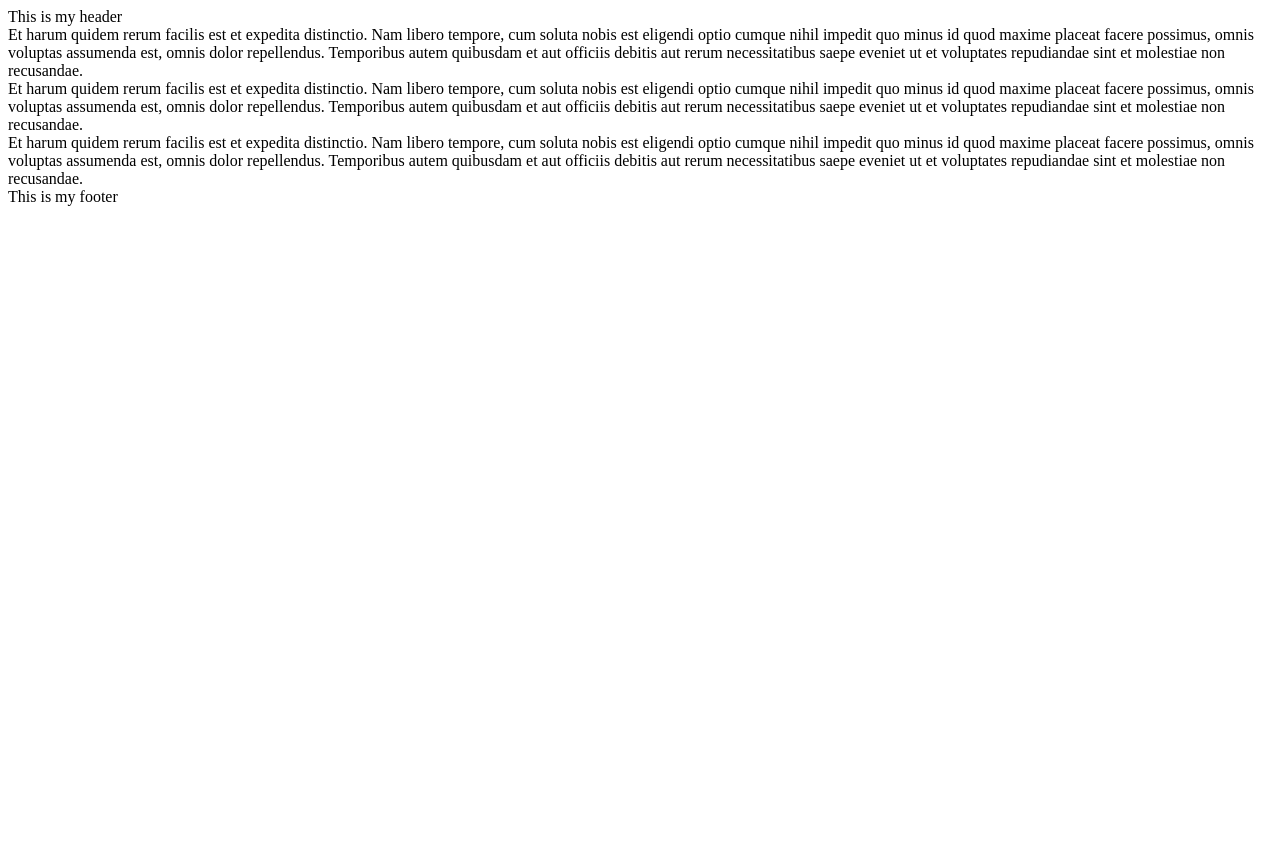
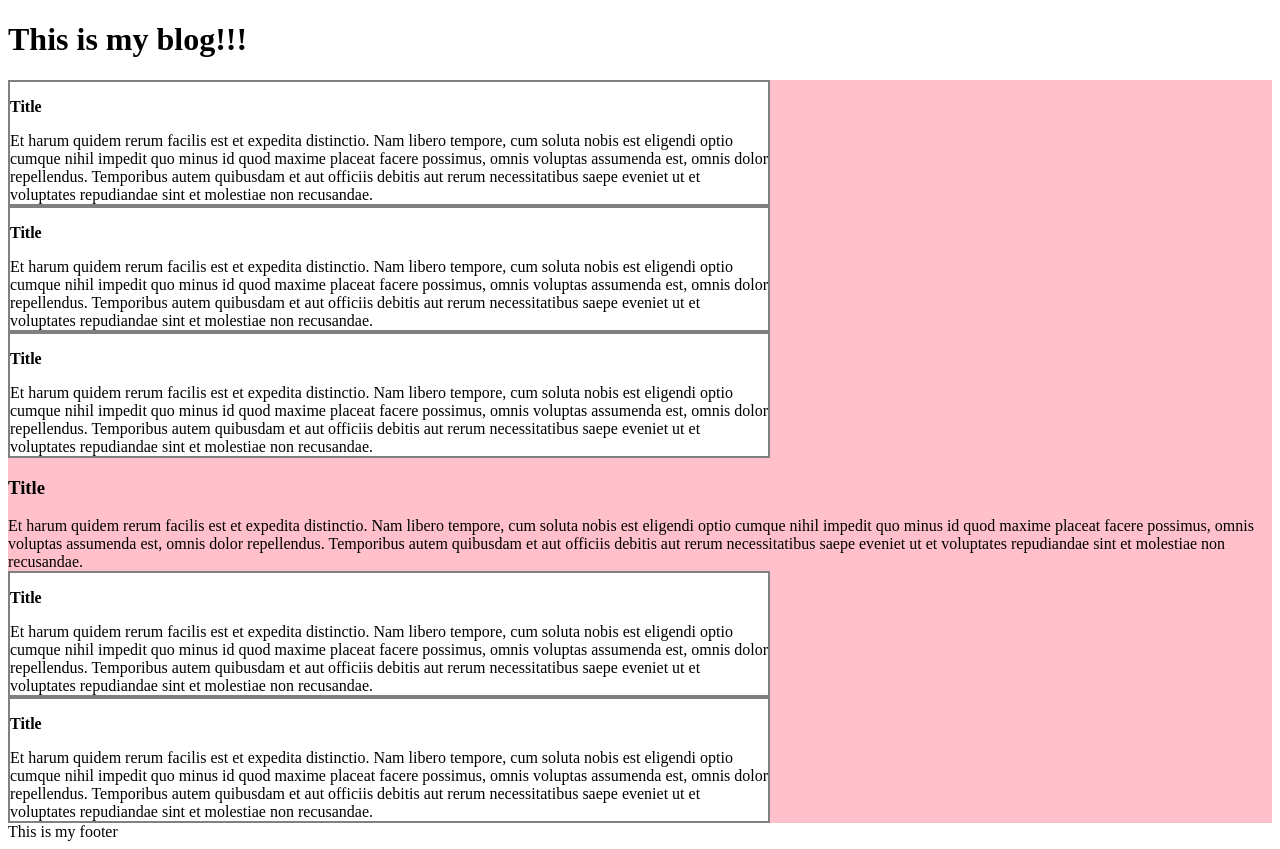
Before and after one commit to ajohnson1070/ACA_web101_Anthony_Johnson, a plain HTML site: page src/blog/blog.html in a window 1280 px wide. Before the commit the page ends 800 px from the top, so only its background shows below. Drawn offline with Linux system fonts and the light colour scheme.

Commit message:
blog.html

```diff
--- a/src/blog/blog.html
+++ b/src/blog/blog.html
@@ -5,13 +5,27 @@
         <link rel="stylesheet" href="blog.style.css"/>
      <head>
     <body>
-      <header>This is my header<header>
+      <header>
+          <h1>This is my blog!!!</h1>
+          <header>
           <main>
-             <article>Et harum quidem rerum facilis est et expedita distinctio. Nam libero tempore, cum soluta nobis est eligendi optio cumque nihil impedit quo minus id quod maxime placeat facere possimus, omnis voluptas assumenda est, omnis dolor repellendus. Temporibus autem quibusdam et aut officiis debitis aut rerum necessitatibus saepe eveniet ut et voluptates repudiandae sint et molestiae non recusandae.
+             <article>
+                 <h3>Title</h3>Et harum quidem rerum facilis est et expedita distinctio. Nam libero tempore, cum soluta nobis est eligendi optio cumque nihil impedit quo minus id quod maxime placeat facere possimus, omnis voluptas assumenda est, omnis dolor repellendus. Temporibus autem quibusdam et aut officiis debitis aut rerum necessitatibus saepe eveniet ut et voluptates repudiandae sint et molestiae non recusandae.
              </article>
-             <article>Et harum quidem rerum facilis est et expedita distinctio. Nam libero tempore, cum soluta nobis est eligendi optio cumque nihil impedit quo minus id quod maxime placeat facere possimus, omnis voluptas assumenda est, omnis dolor repellendus. Temporibus autem quibusdam et aut officiis debitis aut rerum necessitatibus saepe eveniet ut et voluptates repudiandae sint et molestiae non recusandae.
+             <article>
+                  <h3>Title</h3>Et harum quidem rerum facilis est et expedita distinctio. Nam libero tempore, cum soluta nobis est eligendi optio cumque nihil impedit quo minus id quod maxime placeat facere possimus, omnis voluptas assumenda est, omnis dolor repellendus. Temporibus autem quibusdam et aut officiis debitis aut rerum necessitatibus saepe eveniet ut et voluptates repudiandae sint et molestiae non recusandae.
              </article>
-             <article>Et harum quidem rerum facilis est et expedita distinctio. Nam libero tempore, cum soluta nobis est eligendi optio cumque nihil impedit quo minus id quod maxime placeat facere possimus, omnis voluptas assumenda est, omnis dolor repellendus. Temporibus autem quibusdam et aut officiis debitis aut rerum necessitatibus saepe eveniet ut et voluptates repudiandae sint et molestiae non recusandae.</article>
+             <article>
+                 <h3>Title</h3>Et harum quidem rerum facilis est et expedita distinctio. Nam libero tempore, cum soluta nobis est eligendi optio cumque nihil impedit quo minus id quod maxime placeat facere possimus, omnis voluptas assumenda est, omnis dolor repellendus. Temporibus autem quibusdam et aut officiis debitis aut rerum necessitatibus saepe eveniet ut et voluptates repudiandae sint et molestiae non recusandae.
+             </article>
+                  <h3>Title</h3>Et harum quidem rerum facilis est et expedita distinctio. Nam libero tempore, cum soluta nobis est eligendi optio cumque nihil impedit quo minus id quod maxime placeat facere possimus, omnis voluptas assumenda est, omnis dolor repellendus. Temporibus autem quibusdam et aut officiis debitis aut rerum necessitatibus saepe eveniet ut et voluptates repudiandae sint et molestiae non recusandae.
+              </article>
+              <article>
+                  <h3>Title</h3>Et harum quidem rerum facilis est et expedita distinctio. Nam libero tempore, cum soluta nobis est eligendi optio cumque nihil impedit quo minus id quod maxime placeat facere possimus, omnis voluptas assumenda est, omnis dolor repellendus. Temporibus autem quibusdam et aut officiis debitis aut rerum necessitatibus saepe eveniet ut et voluptates repudiandae sint et molestiae non recusandae.
+              </article>
+              <article>
+                  <h3>Title</h3>Et harum quidem rerum facilis est et expedita distinctio. Nam libero tempore, cum soluta nobis est eligendi optio cumque nihil impedit quo minus id quod maxime placeat facere possimus, omnis voluptas assumenda est, omnis dolor repellendus. Temporibus autem quibusdam et aut officiis debitis aut rerum necessitatibus saepe eveniet ut et voluptates repudiandae sint et molestiae non recusandae.
+              </article>
           </main>
     </body>
     <footer>This is my footer</footer>
--- a/src/blog/blog.style.css
+++ b/src/blog/blog.style.css
@@ -0,0 +1,35 @@
+h1 {
+    width:60%
+    margin: 5% auto;
+}
+/*
+body {
+
+} */
+
+main {
+    width:60%
+    margin: 5% auto;
+    background: pink;
+}
+
+article {
+    margin; 1% auto;
+    border: 2px solid grey;
+    width: 60%;
+    background: white;
+}
+
+article > h3 {
+    font-size: 1em;
+
+}
+
+article:hover {
+    background: grey;
+}
+
+
+article:hover > h3 {
+    color: blue;
+}
```
